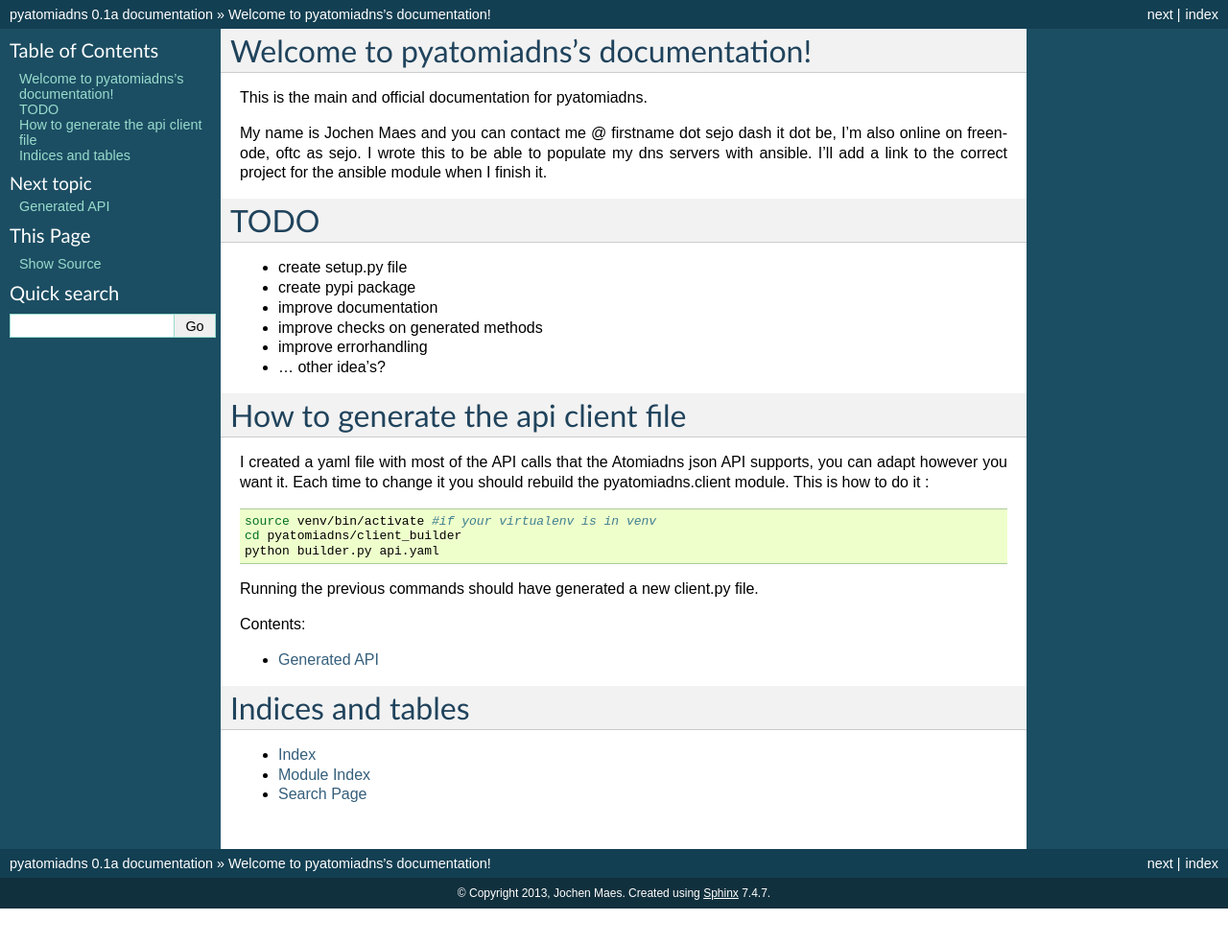
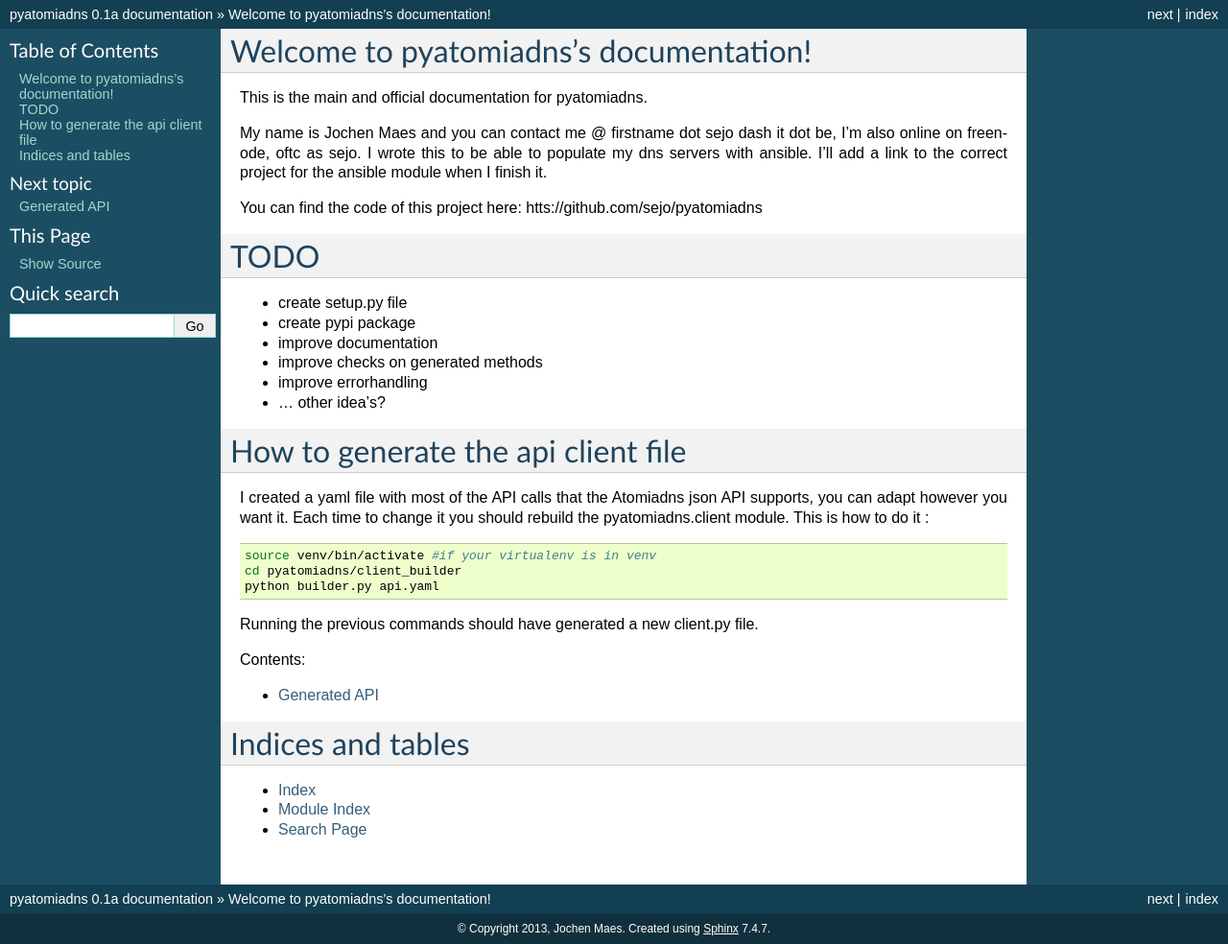
Before and after one commit to sejo/pyatomiadns, a Sphinx documentation site: the page built from docs/index.rst, in a window 1280 px wide. Shown: the whole page at 96% size. Built offline with Sphinx 7.4.7, drawn with Linux system fonts in a browser that asks for light colours; before the commit the page ends 947 px from its top, so only the background shows below that.

Commit message:
adds github url
Signed-off-by: Jochen Maes <jochen@sejo-it.be>

```diff
--- a/docs/index.rst
+++ b/docs/index.rst
@@ -7,7 +7,8 @@
 I wrote this to be able to populate my dns servers with ansible.
 I'll add a link to the correct project for the ansible module when I finish it.
 
-
+You can find the code of this project here:
+htts://github.com/sejo/pyatomiadns
 
 TODO
 ====
```
